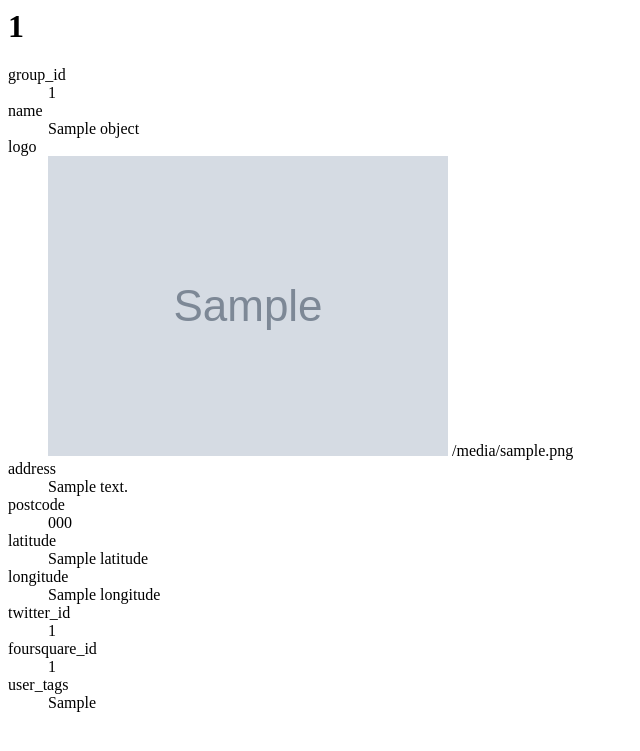
After one commit to norm/monzo-explorer, a Django app: template templates/monzo/merchant_detail.html in a window 1280 px wide. The commit adds this page. Shown: the top 751 px of the page, without its empty margins (0-640 px from the left). Run offline with Django 3.2, Linux system fonts and the light colour scheme; the template is opened without the code that fills it: most values are stand-ins (such as "Sample title", 1, 10 or a date in 2020); grey boxes marked "Sample" are stand-in pictures.

Commit message:
Add a merchant detail page

```diff
--- a/apps/monzo/views.py
+++ b/apps/monzo/views.py
@@ -3,7 +3,7 @@ from django.views.generic import (
     MonthArchiveView,
 )
 
-from apps.monzo.models import Transaction
+from apps.monzo.models import Merchant, Transaction
 
 
 class SummarisedTransactionsMixin:
@@ -50,3 +50,7 @@ class TransactionsMonthView(SummarisedTransactionsMixin, MonthArchiveView):
 
 class TransactionView(DetailView):
     model = Transaction
+
+
+class MerchantView(DetailView):
+    model = Merchant
--- /dev/null
+++ b/templates/monzo/merchant_detail.html
@@ -0,0 +1,25 @@
+{% extends "base_template.html" %}
+
+{% block body %}
+
+  <h1>{{object.id}}</h1>
+
+  <dl class='merchant'>
+    <dt>group_id</dt><dd>{{object.group_id}}</dd>
+    <dt>name</dt><dd>{{object.name}}</dd>
+    <dt>logo</dt>
+    <dd>
+      <img src='{{object.logo}}' alt=''>
+      {{object.logo}}
+    </dd>
+    <dt>address</dt><dd>{{object.address}}</dd>
+    <dt>postcode</dt><dd>{{object.postcode}}</dd>
+    <dt>latitude</dt><dd>{{object.latitude}}</dd>
+    <dt>longitude</dt><dd>{{object.longitude}}</dd>
+    <dt>twitter_id</dt><dd>{{object.twitter_id}}</dd>
+    <dt>foursquare_id</dt><dd>{{object.foursquare_id}}</dd>
+    <dt>user_tags</dt>
+    <dd>{{object.user_tags.all|join:" "}}</dd>
+  </dl>
+
+{% endblock body %}
```
Also changed, not shown: explorer/urls.py (+7 -0 lines), templates/monzo/transaction_detail.html (+8 -1 lines).
